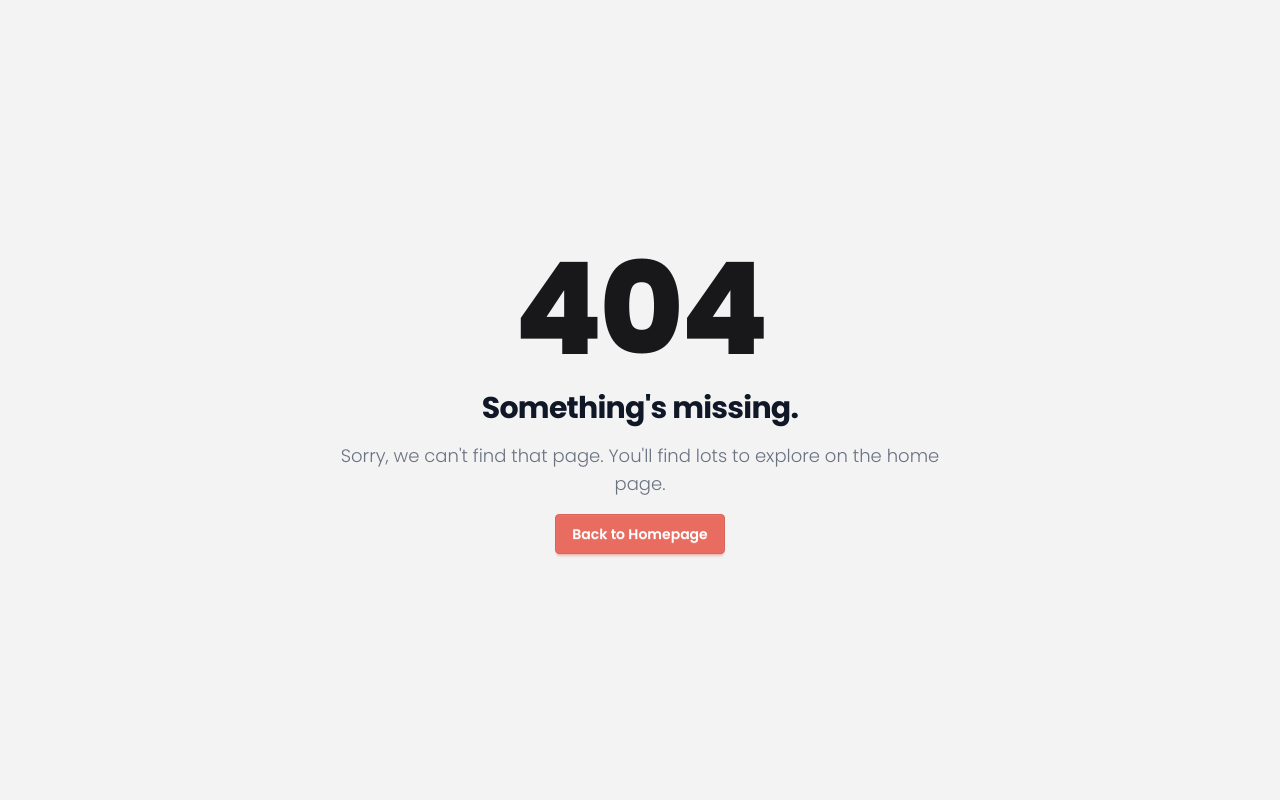
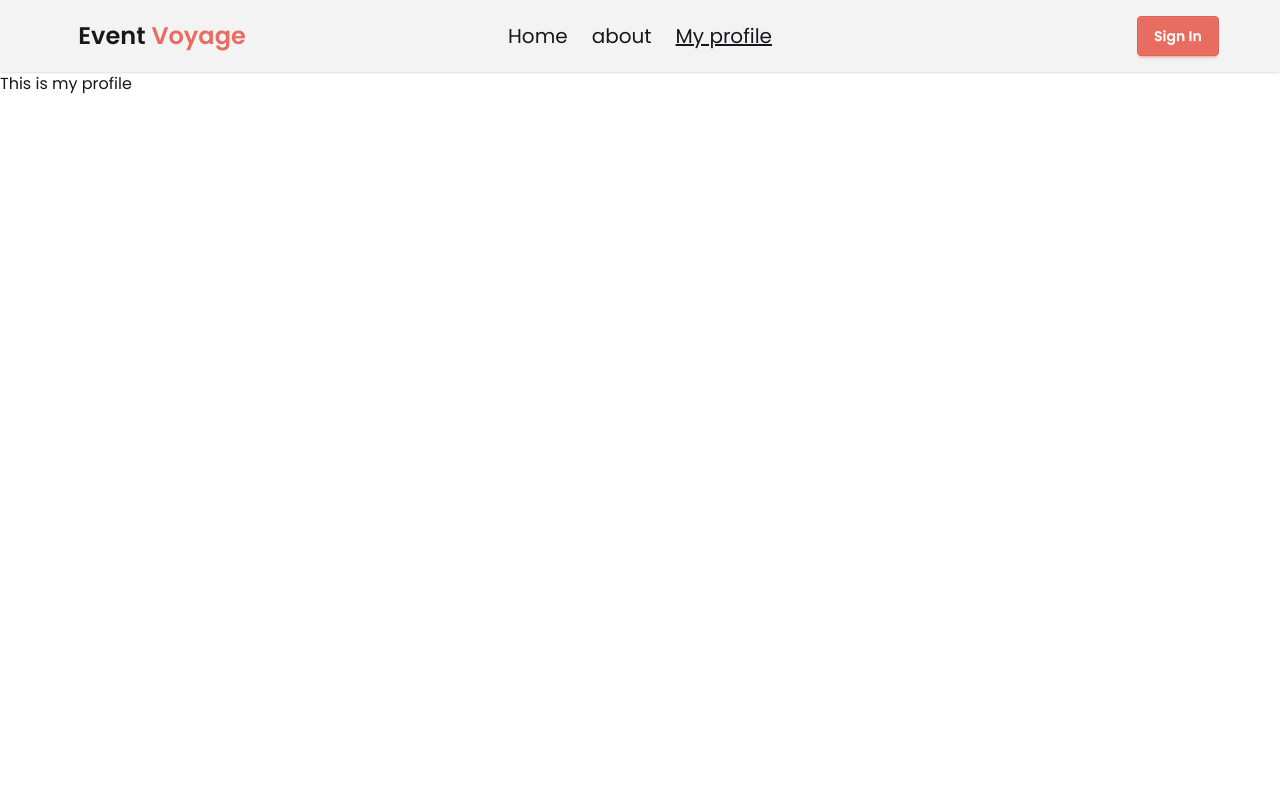
Before and after one commit to noboKumar/Event-Voyage, a React (Vite) app: page /profile in a window 1280 px wide. Before the commit this address had no page. Shown: the top 800 px of the page. Built offline with nearby package versions, Linux system fonts and the light colour scheme.

Commit message:
add react head to change title dynamically

```diff
--- a/package.json
+++ b/package.json
@@ -15,6 +15,7 @@
     "firebase": "^11.6.1",
     "react": "^19.0.0",
     "react-dom": "^19.0.0",
+    "react-head": "^3.4.2",
     "react-icons": "^5.5.0",
     "react-router": "^7.5.3",
     "swiper": "^11.2.6",
--- a/src/main.jsx
+++ b/src/main.jsx
@@ -6,6 +6,6 @@ import { router } from "./routers/router.jsx";
 
 createRoot(document.getElementById("root")).render(
   <StrictMode>
-    <RouterProvider router={router}></RouterProvider>
+      <RouterProvider router={router}></RouterProvider>
   </StrictMode>
 );
--- a/src/pages/Error.jsx
+++ b/src/pages/Error.jsx
@@ -1,9 +1,11 @@
 import React from "react";
+import { Helmet } from "react-helmet-async";
 import { Link } from "react-router";
 
 const Error = () => {
   return (
     <section className="bg-base-200 min-h-screen flex justify-center items-center">
+      <title>Error</title>
       <div className="py-8 px-4 mx-auto max-w-screen-xl lg:py-16 lg:px-6">
         <div className="mx-auto max-w-screen-sm text-center">
           <h1 className="mb-4 text-7xl tracking-tight font-extrabold lg:text-9xl text-primary-600 dark:text-primary-500">
--- /dev/null
+++ b/src/pages/MyProfile.jsx
@@ -0,0 +1,12 @@
+import React from 'react';
+
+const MyProfile = () => {
+    return (
+        <div>
+            <title>Event Voyage - Profile</title>
+            This is my profile
+        </div>
+    );
+};
+
+export default MyProfile;
--- a/src/routers/router.jsx
+++ b/src/routers/router.jsx
@@ -2,6 +2,7 @@ import { createBrowserRouter } from "react-router";
 import Root from "../Root";
 import Home from "../pages/Home";
 import Error from "../pages/Error";
+import MyProfile from "../pages/MyProfile";
 
 export const router = createBrowserRouter([
   {
@@ -12,6 +13,10 @@ export const router = createBrowserRouter([
         index: true,
         Component: Home,
       },
+      {
+        path: "/profile",
+        Component: MyProfile,
+      },
     ],
   },
   {
```
Also changed, not shown: src/pages/Home.jsx (+9 -9 lines), 1 other file (tests, documents, lock files or other folders).
